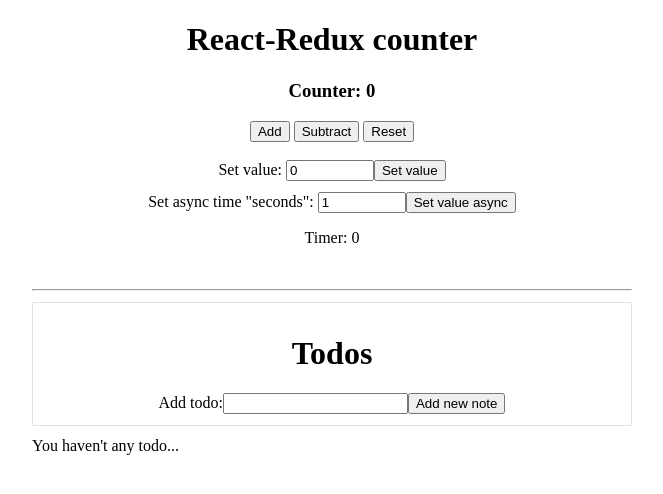
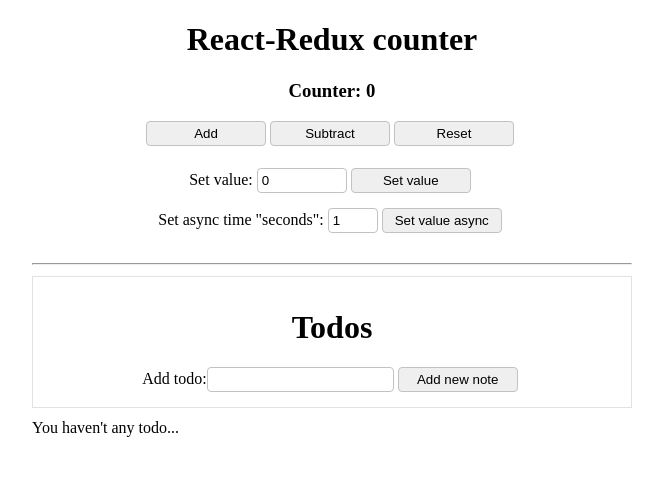
Before and after one commit to vik753/counter-redux, a React (Create React App) app: page / in a window 1280 px wide. Shown: the top 494 px of the page, without its empty margins (308-971 px from the left). Built offline with nearby package versions, Linux system fonts and the light colour scheme.

Commit message:
added some styles for buttons and inputs, and button animation after click

```diff
--- a/package.json
+++ b/package.json
@@ -7,6 +7,7 @@
     "@testing-library/jest-dom": "^4.2.4",
     "@testing-library/react": "^9.3.2",
     "@testing-library/user-event": "^7.1.2",
+    "node-sass": "^4.14.1",
     "react": "^16.13.1",
     "react-dom": "^16.13.1",
     "react-redux": "^7.2.0",
--- a/src/App.js
+++ b/src/App.js
@@ -8,6 +8,7 @@
   subtractCount,
 } from "./redux/counter/counterActions";
 import { addTodo } from "./redux/todo/todoActions";
+import "./css/app.scss";
 
 class App extends React.Component {
   state = {
@@ -43,12 +44,13 @@
     const asyncInterval = setInterval(() => {
       this.setState(() => ({
         timer: this.state.timer + 1,
-        asyncInterval: asyncInterval,
+        asyncInterval,
       }));
     }, 1000);
   };
 
   render() {
+    //check timer
     if (
       this.state.timer > this.state.asyncTimeout / 1000 &&
       this.state.timerGoing
@@ -68,16 +70,17 @@
         <div className="counter-wrapper">
           <h1>React-Redux counter</h1>
           <h3>Counter: {this.props.counter}</h3>
-          <button style={{ marginRight: "4px" }} onClick={this.props.addCount}>
+          <button className="btn" style={{ marginRight: "4px" }} onClick={this.props.addCount}>
             Add
           </button>
           <button
+            className="btn"
             style={{ marginRight: "4px" }}
             onClick={this.props.subtractCount}
           >
             Subtract
           </button>
-          <button onClick={this.props.resetCount}>Reset</button>
+          <button className="btn" onClick={this.props.resetCount}>Reset</button>
           <br />
           <br />
           <div>
@@ -91,7 +94,7 @@
               onInput={(e) => this.setState({ setValue: +e.target.value })}
               defaultValue={this.state.setValue}
             />
-            <button onClick={() => this.props.setCount(this.state.setValue)}>
+            <button className="btn" onClick={() => this.props.setCount(this.state.setValue)}>
               Set value
             </button>
           </div>
@@ -100,7 +103,7 @@
               Set async time "seconds":
             </label>
             <input
-              style={{ maxWidth: "80px" }}
+              style={{ maxWidth: "40px", marginRight: "4px" }}
               step="1"
               id="setValueAsync"
               type="number"
@@ -110,6 +113,7 @@
               defaultValue={+this.state.asyncTimeout / 1000}
             />
             <button
+              className="btn"
               onClick={() => {
                 this.startTimer();
                 this.props.setCountAsync(
@@ -117,13 +121,15 @@
                   this.state.asyncTimeout
                 );
               }}
+              disabled={this.state.timerGoing}
+              style={{}}
             >
-              Set value async
+              {this.state.timerGoing ? (
+                <span>{this.state.asyncTimeout / 1000 - this.state.timer}</span>
+              ) : (
+                <span>Set value async</span>
+              )}
             </button>
-            <p>
-              <span>Timer: </span>
-              {this.state.timer}
-            </p>
           </div>
         </div>
         {/*  counter-wrapper */}
@@ -153,7 +159,7 @@
                 })
               }
             />
-            <button onClick={this.handleAddNewTodoClick}>Add new note</button>
+            <button className="btn" onClick={this.handleAddNewTodoClick}>Add new note</button>
           </div>
         </div>
         <div style={{ textAlign: "left" }}>
--- /dev/null
+++ b/src/css/app.scss
@@ -0,0 +1,39 @@
+$btn-primary-bg: #c2c2c2;
+$btn-primary-bg__after: #c9c9c9;
+
+input,
+button {
+  margin: 0 4px 4px 0;
+  padding: 4px;
+  border-radius: 4px;
+  border: 1px solid $btn-primary-bg;
+}
+
+.btn {
+  overflow: hidden;
+  position: relative;
+  width: auto;
+  min-width: 120px;
+
+  &:hover {
+    border-color: darken($btn-primary-bg, 20%);
+  }
+
+  &:after {
+    content: "";
+    position: absolute;
+    width: 100%;
+    height: 100%;
+    top: 0;
+    left: 100%;
+    background-color: $btn-primary-bg__after;
+    opacity: 0;
+    transition: all 0.4s;
+  }
+
+  &:active:after {
+    left: 0;
+    opacity: 0.8;
+    transition: all 0s;
+  }
+}
```
